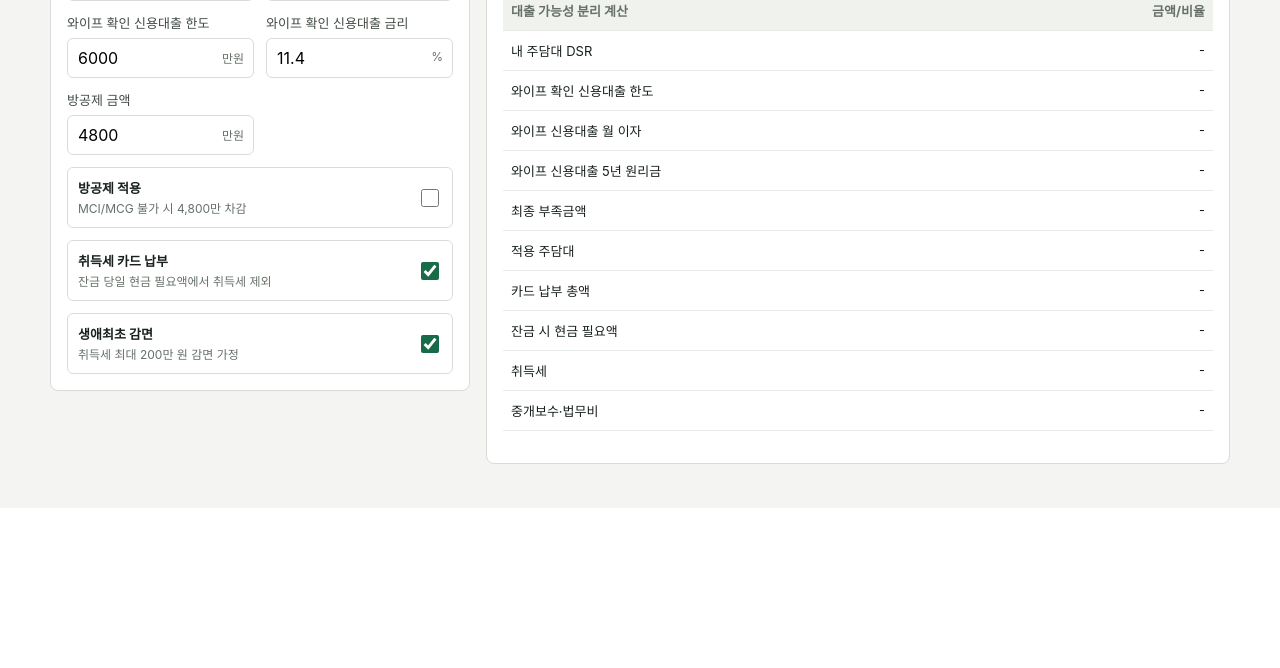
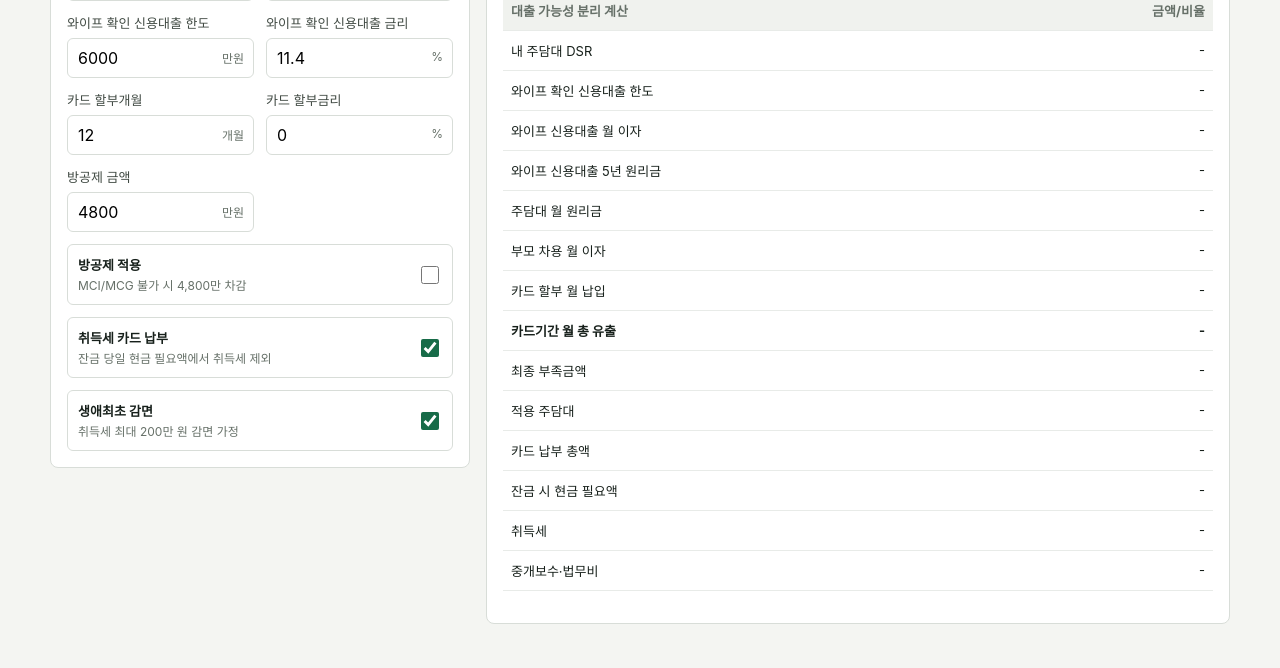
Before and after one commit to WantAirpod/house-ai, a Python web app: template src/home_decision_ai/templates/financing_calculator.html in a window 1280 px wide. Shown: the part 376-1044 px from the top of the page. Before the commit the page ends 884 px from the top, so only its background shows below. Run offline with Jinja, Linux system fonts and the light colour scheme; the template is opened without the code that fills it, so the values that code supplies are empty.

Commit message:
Show monthly outflow with card installments

```diff
--- a/src/home_decision_ai/templates/financing_calculator.html
+++ b/src/home_decision_ai/templates/financing_calculator.html
@@ -109,6 +109,14 @@
                 <div class="input-wrap"><input id="spouse_verified_credit_rate_percent" type="number" min="0" step="0.1"><span class="unit">%</span></div>
               </div>
               <div class="field">
+                <label for="card_installment_months">카드 할부개월</label>
+                <div class="input-wrap"><input id="card_installment_months" type="number" min="1" step="1"><span class="unit">개월</span></div>
+              </div>
+              <div class="field">
+                <label for="card_installment_rate_percent">카드 할부금리</label>
+                <div class="input-wrap"><input id="card_installment_rate_percent" type="number" min="0" step="0.1"><span class="unit">%</span></div>
+              </div>
+              <div class="field">
                 <label for="room_deduction_amount_krw">방공제 금액</label>
                 <div class="input-wrap"><input id="room_deduction_amount_krw" type="number" min="0" step="100"><span class="unit">만원</span></div>
               </div>
@@ -153,6 +161,10 @@
                 <tr><td>와이프 확인 신용대출 한도</td><td id="spouse-verified-limit">-</td></tr>
                 <tr><td>와이프 신용대출 월 이자</td><td id="spouse-credit-interest">-</td></tr>
                 <tr><td>와이프 신용대출 5년 원리금</td><td id="spouse-credit-payment">-</td></tr>
+                <tr><td>주담대 월 원리금</td><td id="mortgage-monthly">-</td></tr>
+                <tr><td>부모 차용 월 이자</td><td id="family-interest-monthly">-</td></tr>
+                <tr><td>카드 할부 월 납입</td><td id="card-monthly">-</td></tr>
+                <tr><td><strong>카드기간 월 총 유출</strong></td><td id="total-monthly-outflow"><strong>-</strong></td></tr>
                 <tr><td>최종 부족금액</td><td id="individual-shortfall">-</td></tr>
                 <tr><td>적용 주담대</td><td id="effective-mortgage">-</td></tr>
                 <tr><td>카드 납부 총액</td><td id="card-total">-</td></tr>
@@ -197,7 +209,7 @@
       ]);
       const inputIds = [
         ...amountFields,
-        "spouse_verified_credit_rate_percent",
+        "spouse_verified_credit_rate_percent","card_installment_months","card_installment_rate_percent",
         "room_deduction_enabled","card_acquisition_tax","first_time_homebuyer_eligible"
       ];
       const checkboxFields = new Set(["room_deduction_enabled","card_acquisition_tax","first_time_homebuyer_eligible"]);
@@ -230,8 +242,6 @@
         card_brokerage: false,
         card_legal_cost: false,
         card_payment_ratio_percent: 100,
-        card_installment_months: 12,
-        card_installment_rate_percent: 0,
         dsr_warning_percent: 39,
         dsr_limit_percent: 40
       };
@@ -244,6 +254,8 @@
         spouse_gross_income_krw: 48000000,
         spouse_verified_credit_limit_krw: 60000000,
         spouse_verified_credit_rate_percent: 11.4,
+        card_installment_months: 12,
+        card_installment_rate_percent: 0,
         room_deduction_amount_krw: 48000000,
         room_deduction_enabled: false,
         card_acquisition_tax: true,
@@ -301,6 +313,9 @@
         const finalShortfallAmount = Math.max(0, result.required_credit_loan_krw - spouseCreditUsed);
         const spouseMonthlyInterest = spouseCreditUsed * form.spouse_verified_credit_rate_percent / 100 / 12;
         const spouseMonthlyPayment = annuity(spouseCreditUsed, form.spouse_verified_credit_rate_percent, 60);
+        const cardMonthlyPayment = annuity(result.card_payment_total_krw, form.card_installment_rate_percent, form.card_installment_months);
+        const familyMonthlyInterest = form.family_loan_amount_krw * 0.02 / 12;
+        const totalMonthlyOutflow = result.mortgage_monthly_payment_krw + spouseMonthlyPayment + familyMonthlyInterest + cardMonthlyPayment;
         document.getElementById("required-credit").textContent = compactWon(result.required_credit_loan_krw);
         const finalShortfall = document.getElementById("final-shortfall");
         finalShortfall.textContent = compactWon(finalShortfallAmount);
@@ -314,6 +329,10 @@
         document.getElementById("spouse-verified-limit").textContent = compactWon(spouseLimit);
         document.getElementById("spouse-credit-interest").textContent = compactWon(spouseMonthlyInterest);
         document.getElementById("spouse-credit-payment").textContent = compactWon(spouseMonthlyPayment);
+        document.getElementById("mortgage-monthly").textContent = compactWon(result.mortgage_monthly_payment_krw);
+        document.getElementById("family-interest-monthly").textContent = compactWon(familyMonthlyInterest);
+        document.getElementById("card-monthly").textContent = compactWon(cardMonthlyPayment);
+        document.getElementById("total-monthly-outflow").textContent = compactWon(totalMonthlyOutflow);
         document.getElementById("individual-shortfall").textContent = compactWon(finalShortfallAmount);
         document.getElementById("individual-shortfall").className = finalShortfallAmount > 0 ? "danger" : "ok";
         document.getElementById("card-total").textContent = compactWon(result.card_payment_total_krw);
```
